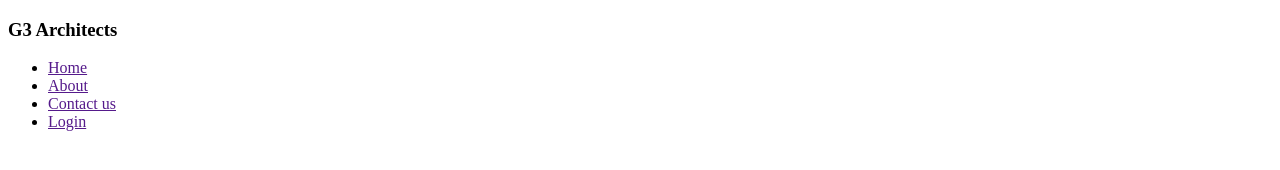
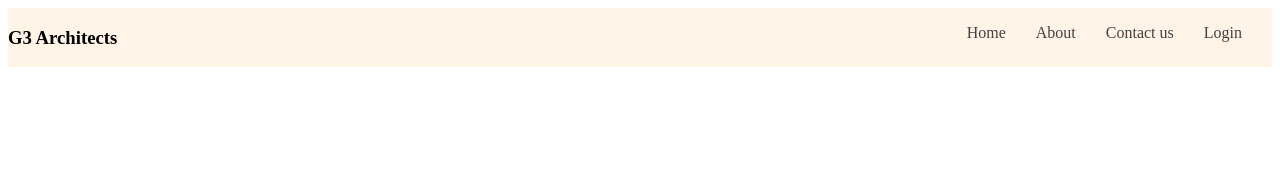
Before and after one commit to elias-deoun/G3-arch-dev, a plain HTML site: page arch.html in a window 1280 px wide. Drawn offline with Linux system fonts and the light colour scheme.

Commit message:
background

```diff
--- a/arch.html
+++ b/arch.html
@@ -7,17 +7,20 @@
   <link rel="stylesheet" href="styles/arch.css">
 </head>
 <body class="work-sans-dev">
-  <header>
-    <nav class="navbar">
+  <header class="primary-bg">
+    <nav class="navbar display">
       <h3 class="brand">G3 Architects</h3>
-      <ul class="nav-links">
-        <li class="nav-item"><a href="" class="nav-link">Home</a></li>
-        <li class="nav-item"><a href="" class="nav-link">About</a></li>
-        <li class="nav-item"><a href="" class="nav-link">Contact us</a></li>
-        <li class="nav-item"><a href="" class="nav-link">Login</a></li>
+      <ul class="nav-links display">
+        <li class="nav-item"><a href="" class="nav-link text-c">Home</a></li>
+        <li class="nav-item"><a href="" class="nav-link text-c">About</a></li>
+        <li class="nav-item"><a href="" class="nav-link text-c">Contact us</a></li>
+        <li class="nav-item"><a href="" class="nav-link text-c">Login</a></li>
 
       </ul>
     </nav>
+    <div class="banner">
+
+    </div>
 
   </header>
   <main>
--- a/styles/arch.css
+++ b/styles/arch.css
@@ -8,3 +8,34 @@
   font-weight: 400px;
   font-style: normal;
 }
+/* shared style */
+.display{
+  display: flex;
+}
+.text-c{
+  color: rgba(66, 66, 66, 1);
+}
+.text-gray{
+  color: rgba(217, 217, 217, 1);
+}
+.primary-bg{
+  background-color: rgba(255, 144, 14, 0.1);
+}
+/* header styles */
+.navbar{
+  justify-content: space-between;
+}
+
+/* navbar related styles */
+.nav-item{
+  list-style: none;
+  margin-right: 30px;
+}
+.nav-link{
+  text-decoration: none;
+}
+.navbar, .banner{
+
+  max-width: 1440px;
+  margin: 0 auto;
+}
```
